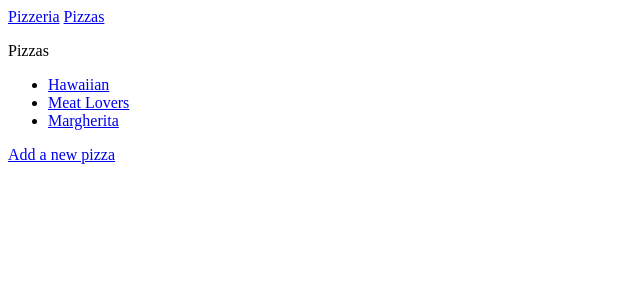
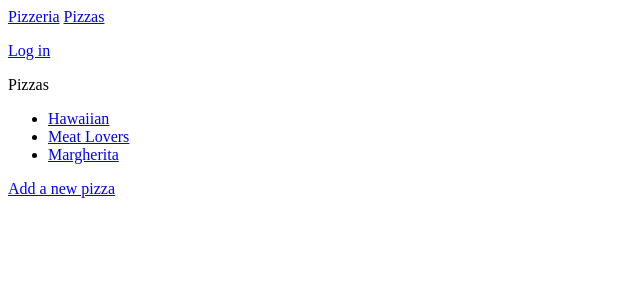
Before and after one commit to sydneycheng/Pizzeria, a Django app: page /pizzas in a window 1280 px wide. Shown: the top 300 px of the page, without its empty margins (0-640 px from the left). Run offline with Django 3.2, Linux system fonts and the light colour scheme; data comes from the database, SQL or seed files in the repository.

Commit message:
update user login in base.html

```diff
--- a/pizzas/templates/pizzas/base.html
+++ b/pizzas/templates/pizzas/base.html
@@ -5,6 +5,16 @@
     <a href="{% url 'pizzas:pizzas' %}">Pizzas</a>
 </p>
 
+
+<!-- Login link should only appear if user is not logged in so we use
+    an IF clause -->
+{% if user.is_authenticated %}
+Hello, {{ user.username }}.
+{% else %}
+<a href="{% url 'users:login' %}">Log in</a>
+{% endif %}
+</p>
+
 {% block content %}
 
 
```
